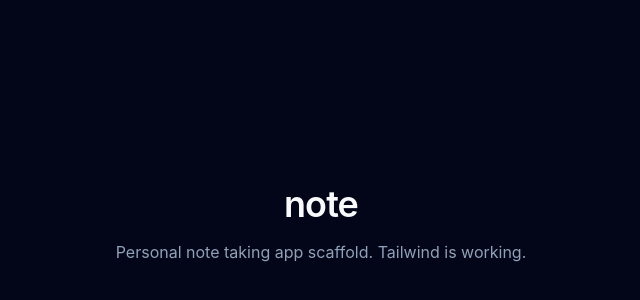
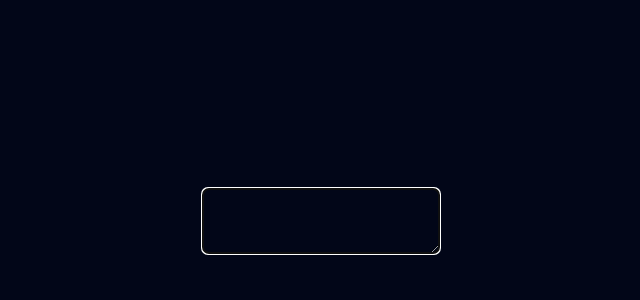
Before and after one commit to luubinhan/note, a React (Vite) app: page / in a window 1280 px wide. Shown: the part 176-476 px from the top of the page, without its empty margins (319-959 px from the left). Built offline with nearby package versions, Linux system fonts and the light colour scheme.

Commit message:
feat: update title and implement textarea for note input

```diff
--- a/index.html
+++ b/index.html
@@ -4,7 +4,7 @@
     <meta charset="UTF-8" />
     <link rel="icon" type="image/svg+xml" href="/favicon.svg" />
     <meta name="viewport" content="width=device-width, initial-scale=1.0" />
-    <title>vite-scaffold</title>
+    <title>My Note</title>
   </head>
   <body>
     <div id="root"></div>
--- a/src/App.tsx
+++ b/src/App.tsx
@@ -2,10 +2,11 @@ function App() {
   return (
     <main className="min-h-screen bg-slate-950 text-slate-50 flex items-center justify-center p-8">
       <div className="max-w-lg text-center space-y-4">
-        <h1 className="text-4xl font-semibold tracking-tight">note</h1>
-        <p className="text-slate-400">
-          Personal note taking app scaffold. Tailwind is working.
-        </p>
+        <textarea
+          autoFocus
+          placeholder=""
+          className="w-full p-2 rounded-md"
+        ></textarea>
       </div>
     </main>
   )
```
